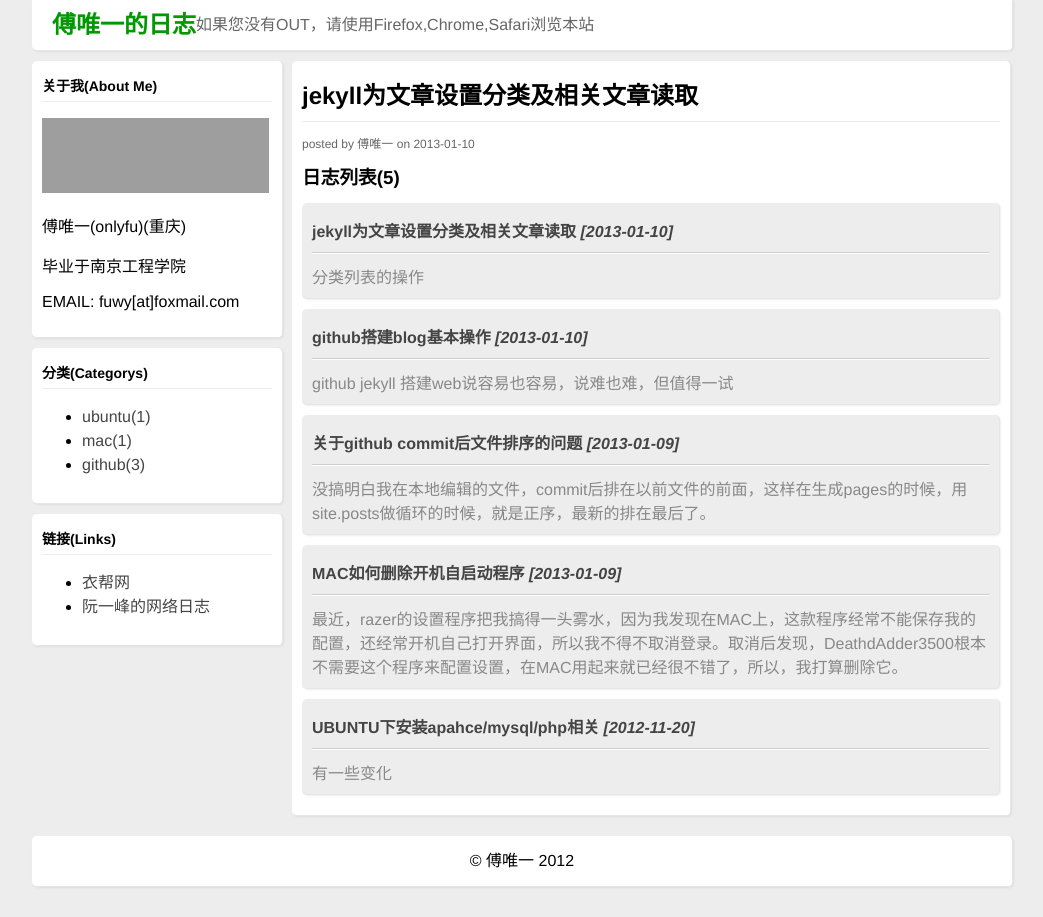
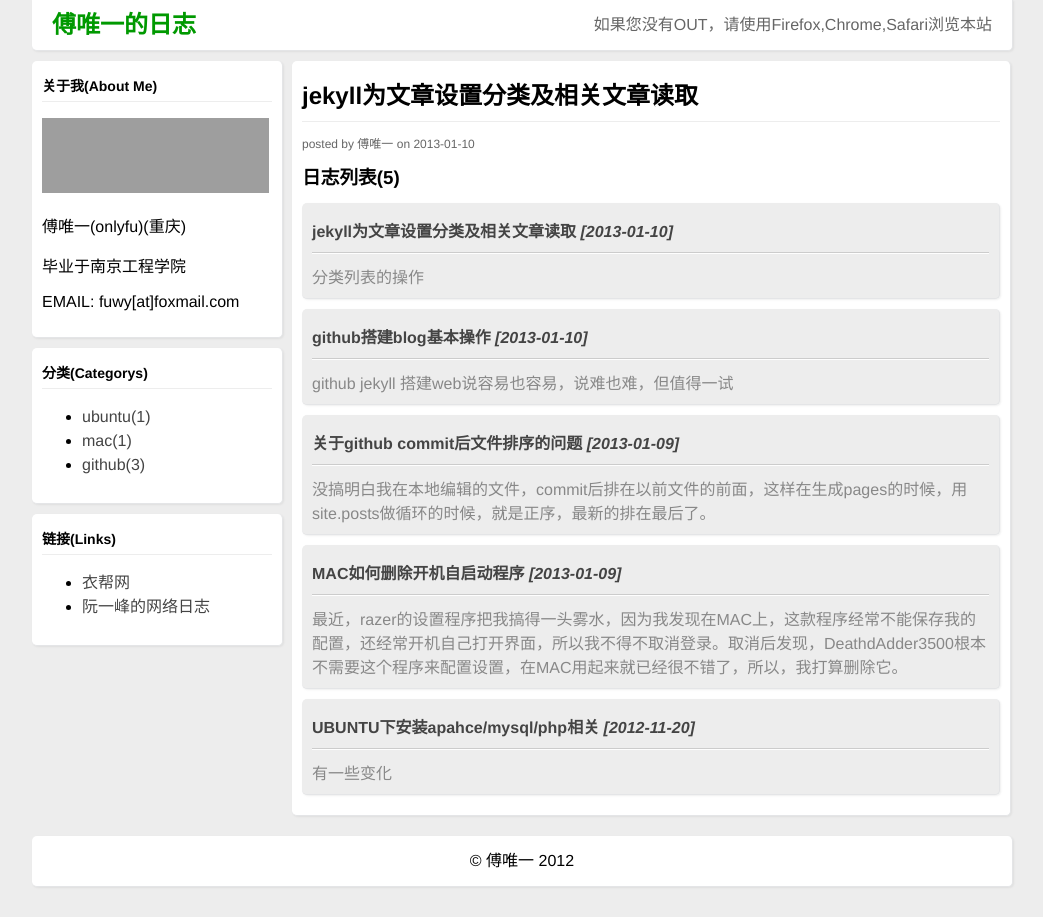
Before and after one commit to yuiitsu/logs, a Jekyll site: the page built from index.html, in a window 1280 px wide. Shown: the whole page, without its empty margins (118-1161 px from the left). Built offline with Jekyll 4.4.1, drawn with Linux system fonts in a browser that asks for light colours; the list of posts is cut into pages by our own code; grey boxes are pictures that could not be loaded.

Commit message:
update header

```diff
--- a/css/common.css
+++ b/css/common.css
@@ -1,5 +1,6 @@
 body{background-color:#ededed;padding:0px;margin:0px;font-family:"微软雅黑",Helvetica,Arial,Tahoma,sans-serif;Tahoma;}
 .left{float:left;}
+.right{float:right;}
 .radius{background:#fff;border-bottom: 1px solid #E4E5E7;border-radius: 5px 5px 5px 5px;border-right: 1px solid #E4E5E7;box-shadow: 1px 1px 2px rgba(102, 102, 102, 0.1);}
 .blank10{clear:both;height:10px;font-size:0px;overflow:hidden;}
 .blank20{clear:both;height:20px;}
```
